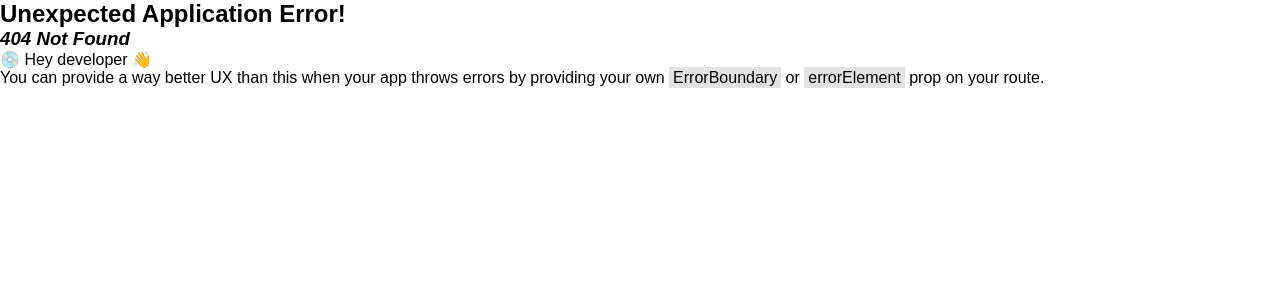
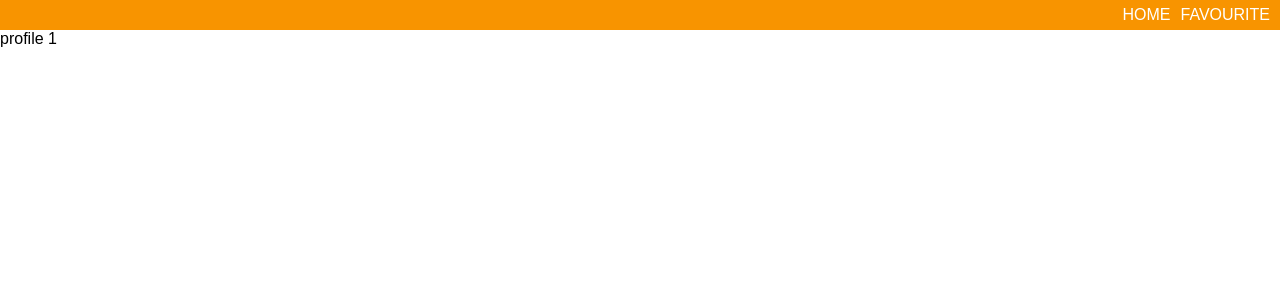
Before and after one commit to RubenKarapetyann/github-users-react, a React app: page /users/1 in a window 1280 px wide. Before the commit this address had no page. Shown: the top 300 px of the page. Built offline with nearby package versions, Linux system fonts and the light colour scheme.

Commit message:
created profile page

```diff
--- /dev/null
+++ b/src/pages/Profile/Profile.tsx
@@ -0,0 +1,7 @@
+import { useParams } from "react-router-dom"
+
+export default function Profile() {
+    const { login } = useParams()
+
+    return <div>profile {login}</div>
+}
--- a/src/routing/routes.tsx
+++ b/src/routing/routes.tsx
@@ -1,6 +1,7 @@
 import { RouteObject } from "react-router-dom"
 import Home from "../pages/Home/Home"
 import Favourite from "../pages/Favourite/Favourite"
+import Profile from "../pages/Profile/Profile"
 
 const HOME: RouteObject = {
     path: "/",
@@ -12,6 +13,11 @@ const FAVOURITE: RouteObject = {
     element: <Favourite/>,
 }
 
-const ROUTES: RouteObject[] = [HOME, FAVOURITE]
+const PROFILE: RouteObject = {
+    path: "/users/:login",
+    element: <Profile/>
+}
+
+const ROUTES: RouteObject[] = [HOME, FAVOURITE, PROFILE]
 
 export default ROUTES
```
